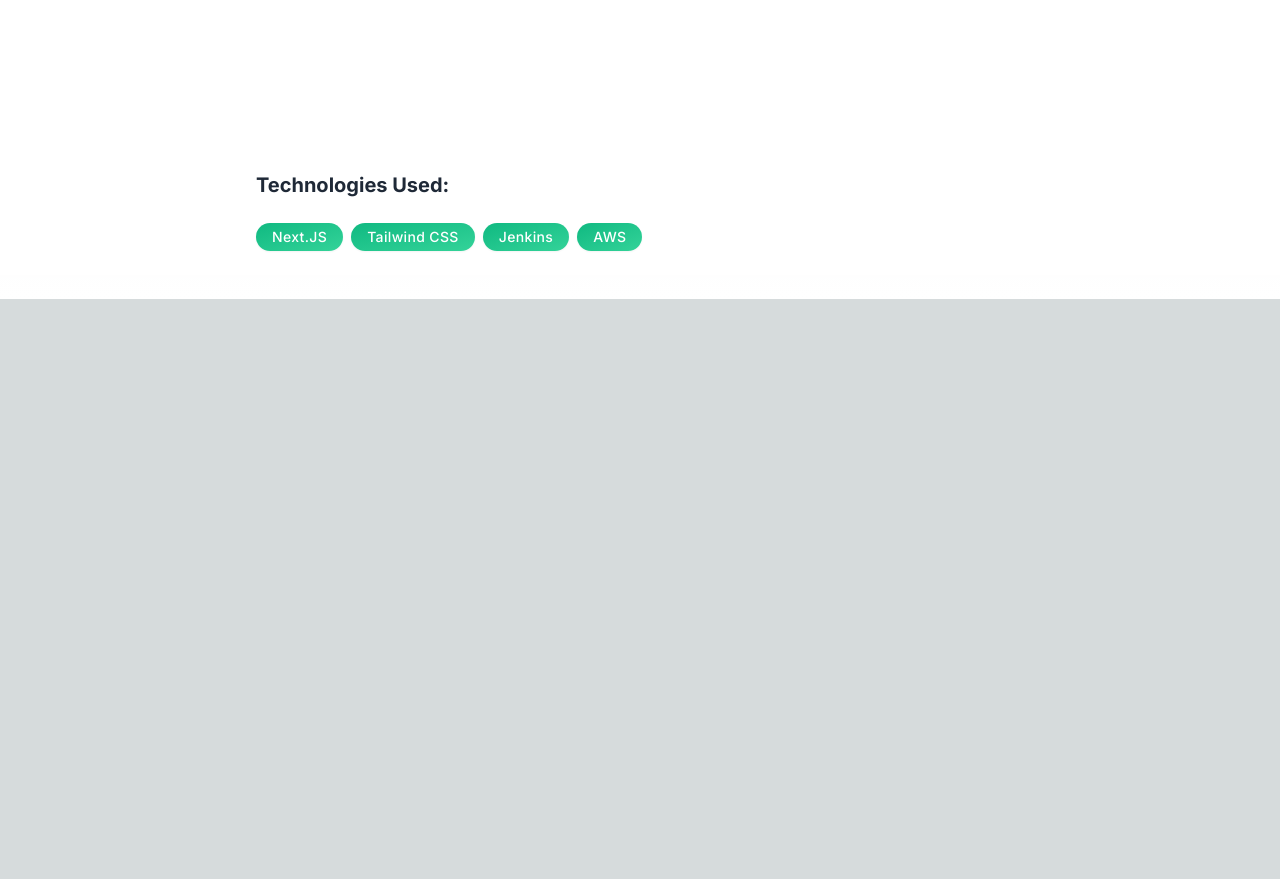
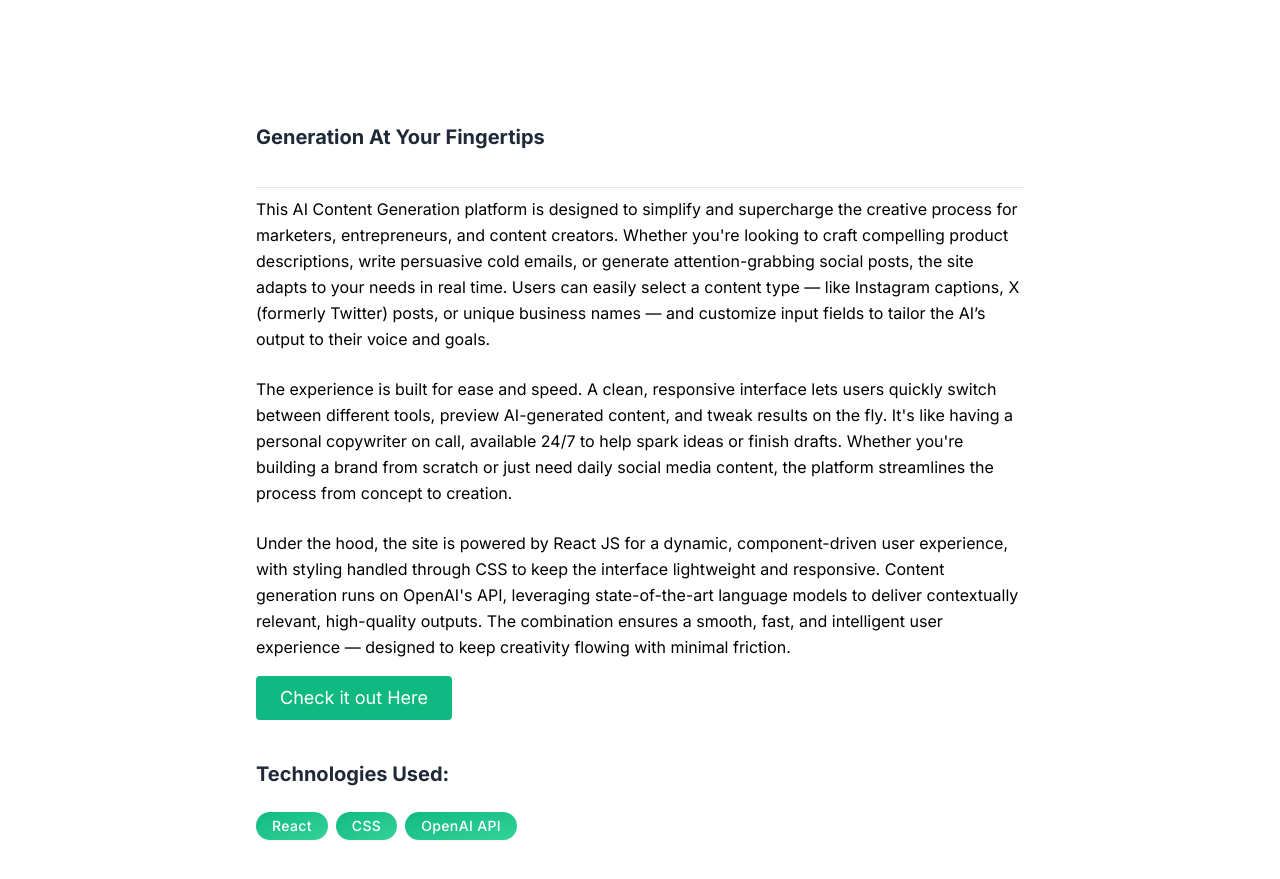
Before and after one commit to Acy1999/PortfolioSite, a Next.js app: page /projects/AI-content-gen in a window 1280 px wide. Shown: the part 1240-2119 px from the top of the page. Before the commit the page ends 1539 px from the top, so only its background shows below. Built offline with nearby package versions, Linux system fonts and the light colour scheme.

Commit message:
Updated pages for projects

```diff
--- a/src/app/components/Navbar.tsx
+++ b/src/app/components/Navbar.tsx
@@ -48,7 +48,7 @@ export default function Navbar() {
             Skills
           </a>
           <a
-            href="#contact"
+            href="/#contact"
             className="md:hidden inline-flex items-center dark:bg-gray-800 bg-white border-0 py-1 px-3 focus:outline-none dark:hover:bg-gray-700 hover:bg-gray-700 hover:text-white rounded text-base mt-2"
           >
             Work With Me
@@ -57,7 +57,7 @@ export default function Navbar() {
         </nav>
 
         <a
-          href="#contact"
+          href="/#contact"
           className="hidden md:inline-flex items-center dark:bg-gray-800 bg-white border-0 py-1 px-3 focus:outline-none dark:hover:bg-gray-700 hover:bg-gray-700 hover:text-white rounded text-base mt-4 md:mt-0"
         >
           Work With Me
--- a/src/app/data.tsx
+++ b/src/app/data.tsx
@@ -11,6 +11,7 @@ export const projects = [
     bodyCopy: [
       "SnipSave makes storing and organizing code effortless — whether you're sorting by programming language or curating folders by topic. Originally developed with React, SnipSave was acquired in 2023 and completely reimagined from the ground up.",
       "Now rebuilt with Next.js, the platform delivers a dramatically faster, smoother experience. Every interaction has been optimized for performance, without sacrificing safety or reliability. From faster load times to a cleaner, more intuitive interface, SnipSave is designed to keep you focused on what matters: your code.",
+      "With full support for syntax highlighting across dozens of languages, SnipSave ensures your code always looks the way it should. Smart search and tagging features make it easy to find exactly what you need, even in large libraries of snippets. Whether you're referencing a tricky regex pattern or reusing an entire module, SnipSave puts your code within reach in seconds.",
     ],
     tech: ["Next.JS", "Tailwind CSS", "Jenkins", "AWS", "MongoDB"],
   },
@@ -22,8 +23,12 @@ export const projects = [
       "Just a little tic-tac-toe game made for fun. This was made using HTML, CSS, and JavaScript. Nothing special.",
     image: "/./TicTacToe.png",
     link: "https://tic-tac-toe-six-rho.vercel.app/",
-    bodyCopy: [""],
-    tech: ["Next.JS", "Tailwind CSS", "Jenkins", "AWS"],
+    bodyheader: "Tic Tac Toe: A Pure HTML, CSS, and JavaScript Implementation",
+    bodyCopy: [
+      "This Tic Tac Toe app is a simple yet fully functional game built using only vanilla JavaScript, HTML, and CSS—completely free of any external frameworks or libraries. The application provides a clean, responsive interface where two players can take turns marking Xs and Os on a 3x3 grid. The logic behind the game, including turn management, win condition checks, and draw detection, is handled entirely through JavaScript. The DOM is manipulated directly to update the board and display the current game status, making the experience feel smooth and interactive without relying on any additional tools or dependencies.",
+      "The styling is accomplished purely with CSS, focusing on a modern, minimalistic look with clear visual feedback for player moves and game results. The layout is fully responsive, adapting well to different screen sizes, including mobile devices. This app showcases the power and flexibility of core web technologies and serves as a great demonstration of how a polished, interactive web application can be built from scratch using only the essentials of front-end development.",
+    ],
+    tech: ["HTML", "JavaScript", "CSS"],
   },
   {
     slug: "AI-content-gen",
@@ -33,8 +38,13 @@ export const projects = [
       "This is a small project I created using React for the front-end development and OpenAI's API to create AI-generated content.",
     image: "/./AI-Content-Gen-Mockup.png",
     link: "https://ai-content-gen.vercel.app/",
-    bodyCopy: [""],
-    tech: ["Next.JS", "Tailwind CSS", "Jenkins", "AWS"],
+    bodyheader: "Generation At Your Fingertips",
+    bodyCopy: [
+      "This AI Content Generation platform is designed to simplify and supercharge the creative process for marketers, entrepreneurs, and content creators. Whether you're looking to craft compelling product descriptions, write persuasive cold emails, or generate attention-grabbing social posts, the site adapts to your needs in real time. Users can easily select a content type — like Instagram captions, X (formerly Twitter) posts, or unique business names — and customize input fields to tailor the AI’s output to their voice and goals.",
+      "The experience is built for ease and speed. A clean, responsive interface lets users quickly switch between different tools, preview AI-generated content, and tweak results on the fly. It's like having a personal copywriter on call, available 24/7 to help spark ideas or finish drafts. Whether you're building a brand from scratch or just need daily social media content, the platform streamlines the process from concept to creation.",
+      "Under the hood, the site is powered by React JS for a dynamic, component-driven user experience, with styling handled through CSS to keep the interface lightweight and responsive. Content generation runs on OpenAI's API, leveraging state-of-the-art language models to deliver contextually relevant, high-quality outputs. The combination ensures a smooth, fast, and intelligent user experience — designed to keep creativity flowing with minimal friction.",
+    ],
+    tech: ["React", "CSS", "OpenAI API"],
   },
   {
     slug: "next-dorm",
@@ -44,8 +54,12 @@ export const projects = [
       "NextDorm is a web application geared toward streamlining the first-year experience for IU Freshmen and students living in dorms.",
     image: "/./NextDormLogin.png",
     link: "https://zion.luddy.indiana.edu/info-capstone-2022/next-dorm#project",
-    bodyCopy: [""],
-    tech: ["Next.JS", "Tailwind CSS", "Jenkins", "AWS"],
+    bodyheader: "IU Capstone Project",
+    bodyCopy: [
+      "NextDorm is a web application geared toward streamlining the first-year experience for IU Freshmen and students living in dorms. NextDorm helps lower the barrier to connecting with students in different neighborhoods around campus as well as connecting various extracurriculars easier than ever before.",
+      "Follow the Link before to visit IU's website and learn more about the project",
+    ],
+    tech: ["HTML", "CSS", "JavaScript", "PHP"],
   },
   {
     slug: "xtern-xpress",
@@ -55,19 +69,11 @@ export const projects = [
       "Xtern Xpress was born of a design challenge for applying for an internship program through Techpoint Indy.",
     image: "/./XpressMockup.png",
     link: "https://techpoint.org/xtern/",
-    bodyCopy: [""],
-    tech: [
-      "Next.JS",
-      "Tailwind CSS",
-      "Jenkins",
-      "AWS",
-      "test",
-      "test",
-      "test",
-      "test",
-      "test",
-      "test",
+    bodyheader: "Techpoint Design Competition",
+    bodyCopy: [
+      "This was a creation as part of a design challenge within an internship program, you can learn more about this program via the link below.",
     ],
+    tech: ["Adobe Experience Design", "Figma"],
   },
 ];
 export const skills = [
--- a/src/app/projects/[slug]/page.tsx
+++ b/src/app/projects/[slug]/page.tsx
@@ -11,11 +11,9 @@ export async function generateStaticParams() {
 }
 
 // This component fetches and displays a single project based on the slug
-export default async function ProjectPage(
-  props: {
-    params: Promise<{ slug: string }>; // The params object itself is not a promise here
-  }
-) {
+export default async function ProjectPage(props: {
+  params: Promise<{ slug: string }>; // The params object itself is not a promise here
+}) {
   const params = await props.params;
   // Get the slug from the params
   const slug = params.slug;
@@ -83,6 +81,12 @@ export default async function ProjectPage(
                 {paragraph}
               </p>
             ))}
+            <a
+              href={project.link}
+              className="inline-flex text-white bg-emerald-500 border-0 py-2 px-6 focus:outline-none hover:bg-emerald-600 rounded text-lg"
+            >
+              Check it out Here
+            </a>
             <h2 className="text-xl font-bold dark:text-white text-gray-800 mt-10 mb-4">
               Technologies Used:
             </h2>
```
